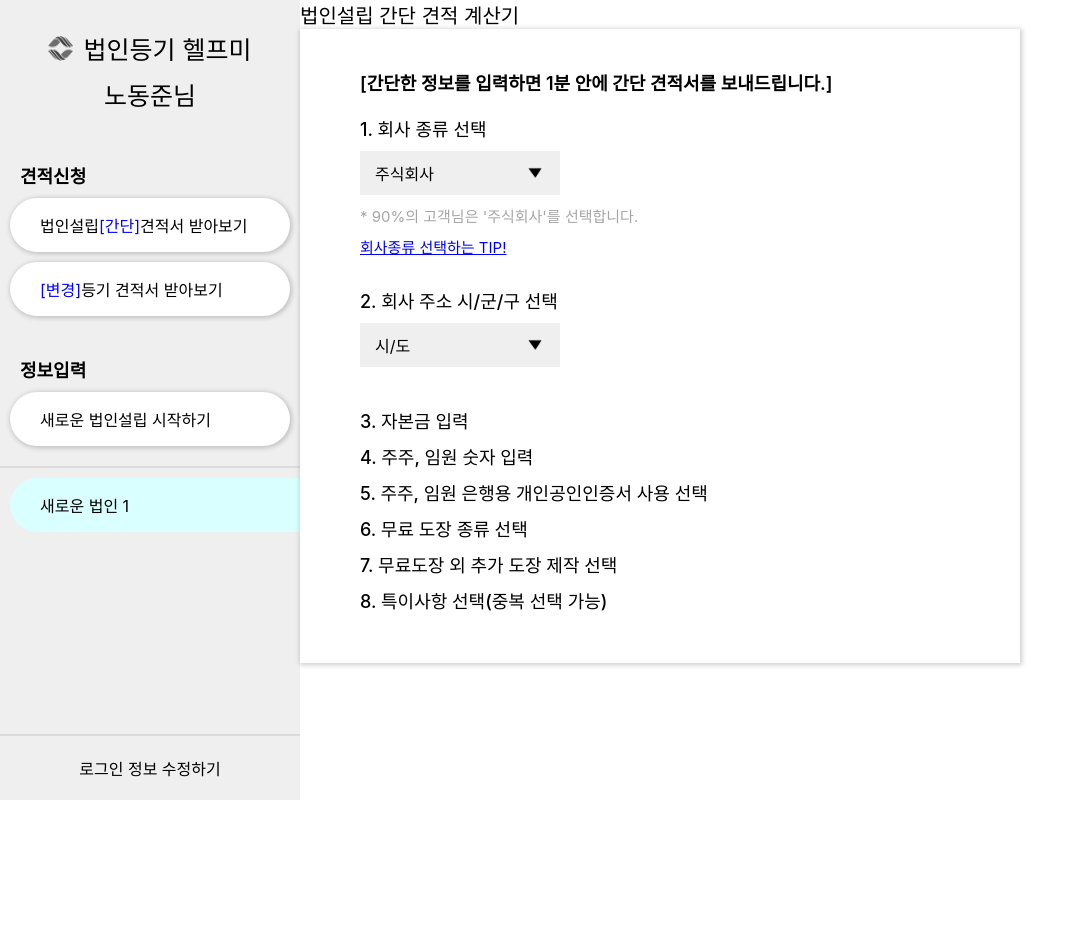
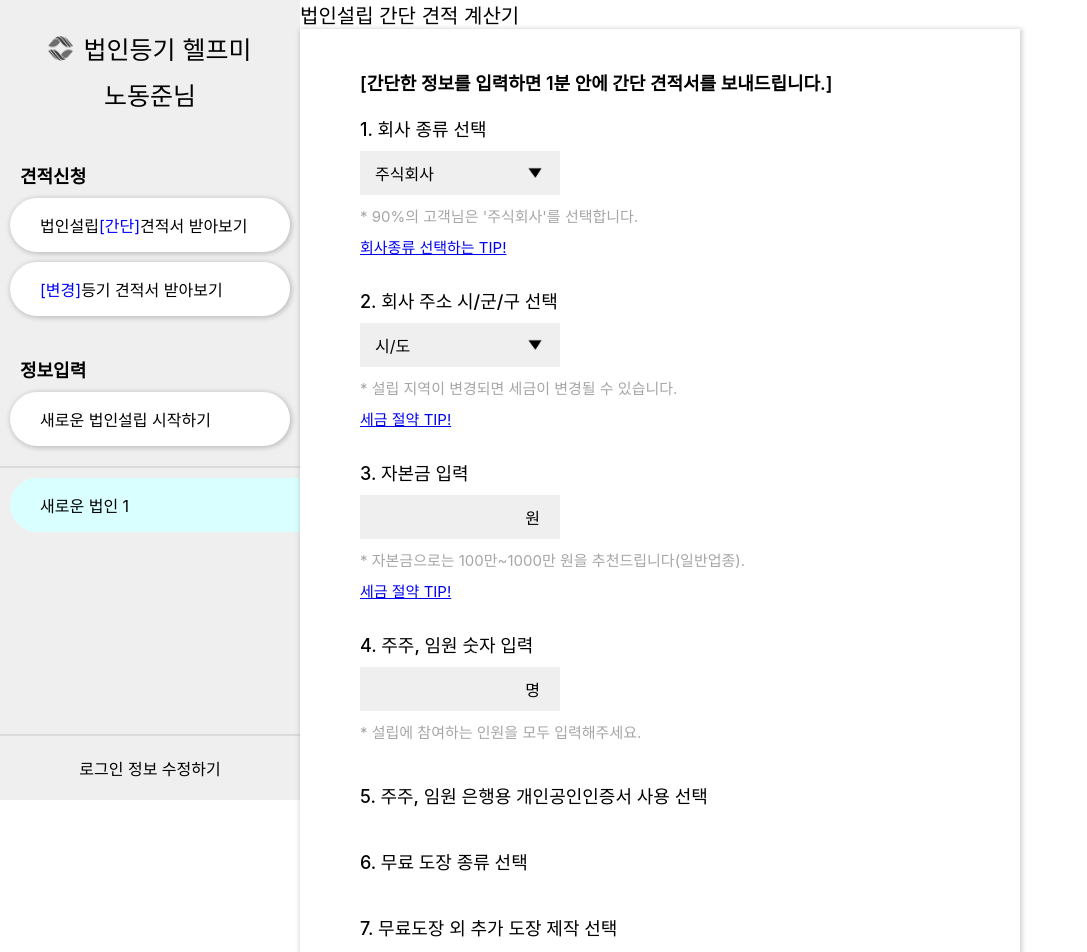
Before and after one commit to Arthur-Noh/helpme-clone, a React (Create React App) app: page /estimateStep1 in a window 1280 px wide. Shown: the top 952 px of the page, without its empty margins (0-1087 px from the left). Before the commit the page ends 800 px from the top, so only its background shows below. Built offline with nearby package versions, Linux system fonts and the light colour scheme.

Commit message:
wip: estiablishCorp

```diff
--- a/src/page/estimate/formPage/establishCorp.tsx
+++ b/src/page/estimate/formPage/establishCorp.tsx
@@ -2,7 +2,8 @@ import { Controller, useForm } from 'react-hook-form';
 import React, { useState } from 'react';
 import styled from '@emotion/styled';
 import Dropdown from 'components/dropdown';
-import { City, CorpType } from 'helper/establishCropHelper';
+import { City, CorpType, County } from 'helper/establishCropHelper';
+import TextInput from 'components/textInput';
 
 const TotalView = styled.div`
 display: flex;
@@ -51,7 +52,11 @@ margin-bottom: 10px;
 
 const InnerContentLink = styled.a`
 font-size: 15px;
-`
+`;
+
+const TextInputView = styled.div`
+margin-bottom: 10px;
+`;
 
 type FormData = {
     value: string;
@@ -64,6 +69,7 @@ const EstablishCorp: React.FC<IEstablishCorp> = (props) => {
     const { control, handleSubmit, formState: { errors }, reset } = useForm<FormData>();
     const [ dropdownCropTypeValue, setDropdownCropTypeValue ] = useState<string>('주식회사');
     const [ dropdownCityValue, setDropdownCityValue ] = useState<string>();
+    const [ dropdownCountyValue, setDropdownCountyValue ] = useState<string>();
 
     const submit = handleSubmit(
         (data) => {
@@ -82,7 +88,9 @@ const EstablishCorp: React.FC<IEstablishCorp> = (props) => {
 
                 <InnerContent>
                     <InnerContentTitle>1. 회사 종류 선택</InnerContentTitle>
-                    <InnerDropdownView>
+                    <InnerDropdownView
+                        style={{ zIndex: 3 }}
+                    >
                         <Dropdown
                             value={dropdownCropTypeValue}
                             options={CorpType}
@@ -95,7 +103,9 @@ const EstablishCorp: React.FC<IEstablishCorp> = (props) => {
 
                 <InnerContent>
                     <InnerContentTitle>2. 회사 주소 시/군/구 선택</InnerContentTitle>
-                    <InnerDropdownView>
+                    <InnerDropdownView
+                        style={{ zIndex: 2 }}
+                    >
                         <Dropdown
                             value={dropdownCityValue}
                             options={City}
@@ -104,13 +114,65 @@ const EstablishCorp: React.FC<IEstablishCorp> = (props) => {
                             dropdownHeight={200}
                         />
                     </InnerDropdownView>
+                    { dropdownCityValue !== undefined && (
+                        <InnerDropdownView
+                            style={{ zIndex: 1 }}
+                        >
+                            <Dropdown
+                                value={dropdownCountyValue}
+                                options={County.find((city) => dropdownCityValue === city.city)?.county!}
+                                onSelect={(value) => setDropdownCountyValue(value)}
+                                placeholder={'시/군/구'}
+                                dropdownHeight={200}
+                            />
+                        </InnerDropdownView>
+                    )}
+                    <InnerContentDescription>* 설립 지역이 변경되면 세금이 변경될 수 있습니다.</InnerContentDescription>
+                    <InnerContentLink href={'https://info.help-me.kr/hc/ko/articles/360028038311'}>세금 절약 TIP!</InnerContentLink>
                 </InnerContent>
+
+                <InnerContent>
                     <InnerContentTitle>3. 자본금 입력</InnerContentTitle>
+                    <TextInputView>
+                        <TextInput
+                            unit={'원'}
+                            onTextChange={(text) => console.log('Text :', text)}
+                        />
+                    </TextInputView>
+                    <InnerContentDescription>* 자본금으로는 100만~1000만 원을 추천드립니다(일반업종).</InnerContentDescription>
+                    <InnerContentLink href={'https://blog.help-me.kr/2018/11/%eb%b0%9c%ed%96%89%ec%a3%bc%ec%8b%9d%ec%b4%9d%ec%88%98-%eb%93%b1/'}>세금 절약 TIP!</InnerContentLink>
+                </InnerContent>
+
+                <InnerContent>
                     <InnerContentTitle>4. 주주, 임원 숫자 입력</InnerContentTitle>
+                    <TextInputView>
+                        <TextInput
+                            unit={'명'}
+                            onTextChange={(text) => console.log('Text :', text)}
+                        />
+                    </TextInputView>
+                    <InnerContentDescription>* 설립에 참여하는 인원을 모두 입력해주세요.</InnerContentDescription>
+                </InnerContent>
+
+                <InnerContent>
                     <InnerContentTitle>5. 주주, 임원 은행용 개인공인인증서 사용 선택</InnerContentTitle>
+                </InnerContent>
+
+                <InnerContent>
                     <InnerContentTitle>6. 무료 도장 종류 선택</InnerContentTitle>
+                </InnerContent>
+
+                <InnerContent>
                     <InnerContentTitle>7. 무료도장 외 추가 도장 제작 선택</InnerContentTitle>
+                </InnerContent>
+
+                <InnerContent>
                     <InnerContentTitle>8. 특이사항 선택(중복 선택 가능)</InnerContentTitle>
+                </InnerContent>
+
+
+
+
             </PageView>
         </TotalView>
     );
--- a/src/page/estimate/step1/index.tsx
+++ b/src/page/estimate/step1/index.tsx
@@ -18,7 +18,7 @@ const LeftTab = styled.div`
 display: flex;
 flex-direction: column;
 width: 300px;
-height: 100vh;
+height: 100%;
 background-color: #EFEFEF;
 `;
 
--- a/src/page/estimate/store.ts
+++ b/src/page/estimate/store.ts
@@ -50,6 +50,7 @@ class EstimateStore implements IStore {
 
     clear() {
         this.estimateForm = initialState.estimateForm;
+        this.formNumber = initialState.formNumber;
     };
 };
 
```
Lines whose indentation alone changed are shown as unchanged.
